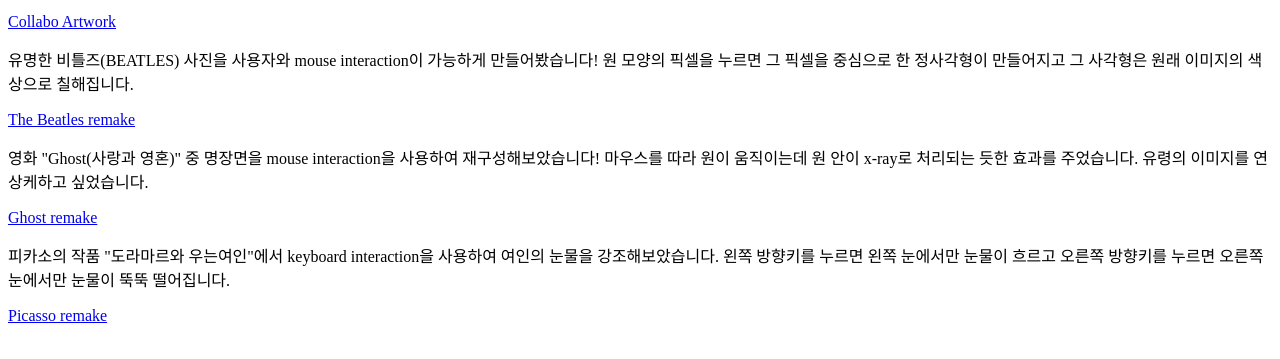
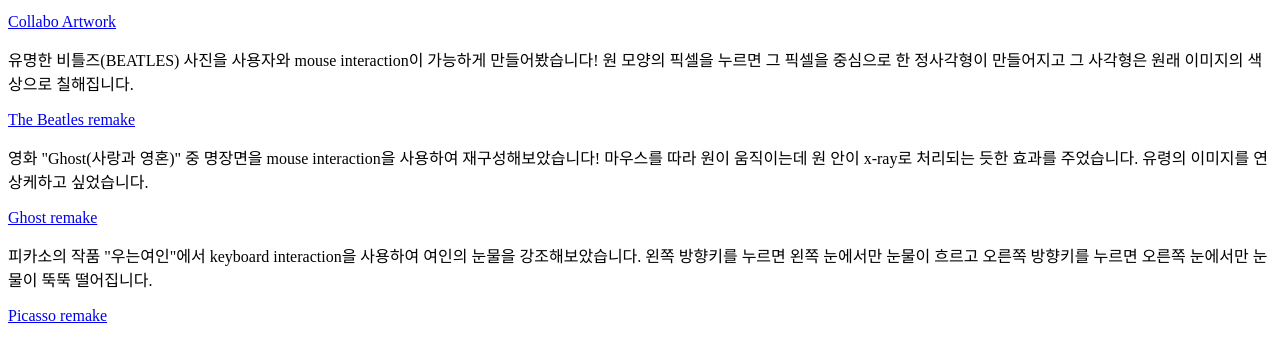
Before and after one commit to jeejul1010/processing-intro, a plain HTML site: page art.html in a window 1280 px wide. Shown: the part 93-452 px from the top of the page. Drawn offline with Linux system fonts and the light colour scheme.

Commit message:
Add files via upload

```diff
--- a/art.html
+++ b/art.html
@@ -20,7 +20,7 @@
         영화 "Ghost(사랑과 영혼)" 중 명장면을 mouse interaction을 사용하여 재구성해보았습니다! 마우스를 따라 원이 움직이는데 원 안이 x-ray로 처리되는 듯한 효과를 주었습니다. 유령의 이미지를 연상케하고 싶었습니다.
     <p>    <a href="https://jeejul1010.github.io/heart_and_soul/">Ghost remake</a>
     <p>
-        피카소의 작품 "도라마르와 우는여인"에서 keyboard interaction을 사용하여 여인의 눈물을 강조해보았습니다. 왼쪽 방향키를 누르면 왼쪽 눈에서만 눈물이 흐르고 오른쪽 방향키를 누르면 오른쪽 눈에서만 눈물이 뚝뚝 떨어집니다.
+        피카소의 작품 "우는여인"에서 keyboard interaction을 사용하여 여인의 눈물을 강조해보았습니다. 왼쪽 방향키를 누르면 왼쪽 눈에서만 눈물이 흐르고 오른쪽 방향키를 누르면 오른쪽 눈에서만 눈물이 뚝뚝 떨어집니다.
     <p>
         <a href="https://jeejul1010.github.io/cryingw/">Picasso remake</a>
 
```
